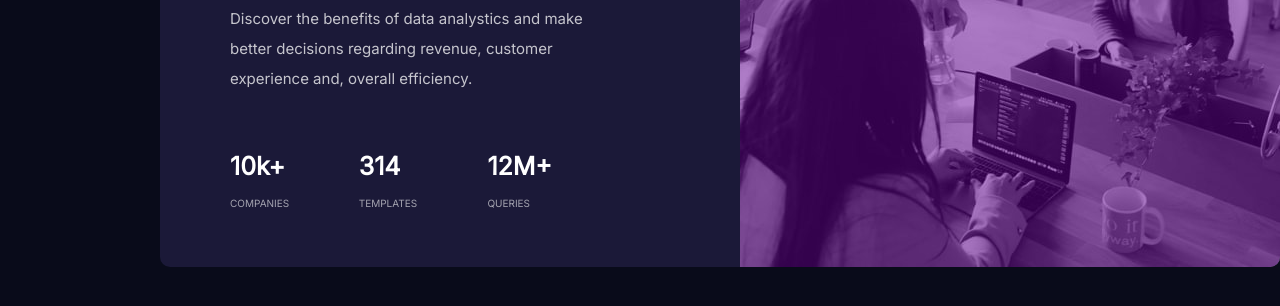
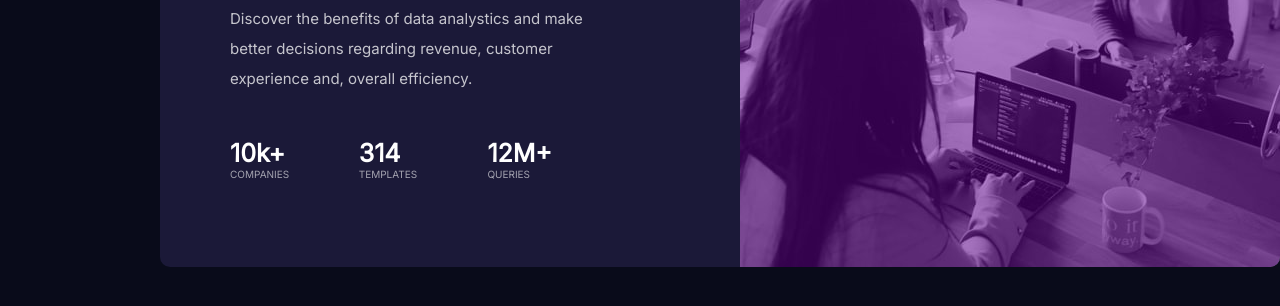
Before and after one commit to KptCnyt/statsPreviewCard, a plain HTML site: page index.html in a window 1280 px wide. Shown: the part 356-662 px from the top of the page. Drawn offline with Linux system fonts and the light colour scheme.

Commit message:
line height

```diff
--- a/statspreview.css
+++ b/statspreview.css
@@ -60,6 +60,7 @@ body {
     height: auto;
     float: left;
     font font-family: 'Lexend Deca', tahoma;
+    line-height:5px;
 }
 .big {
     color:white;
```
